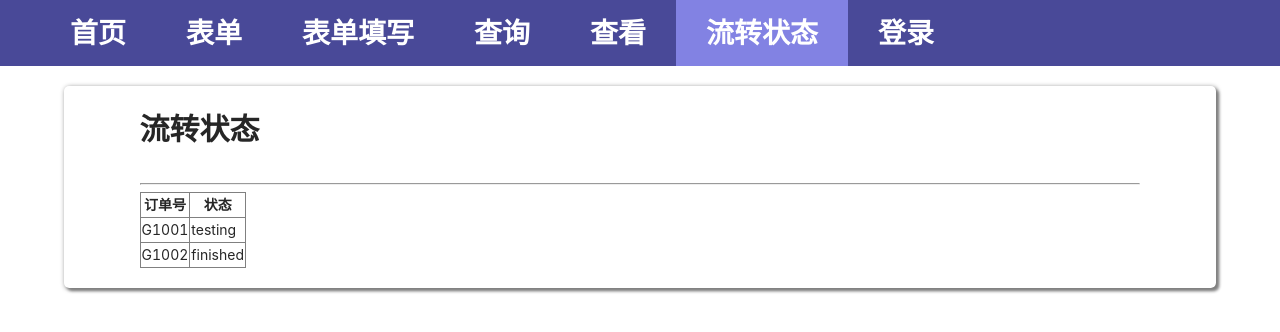
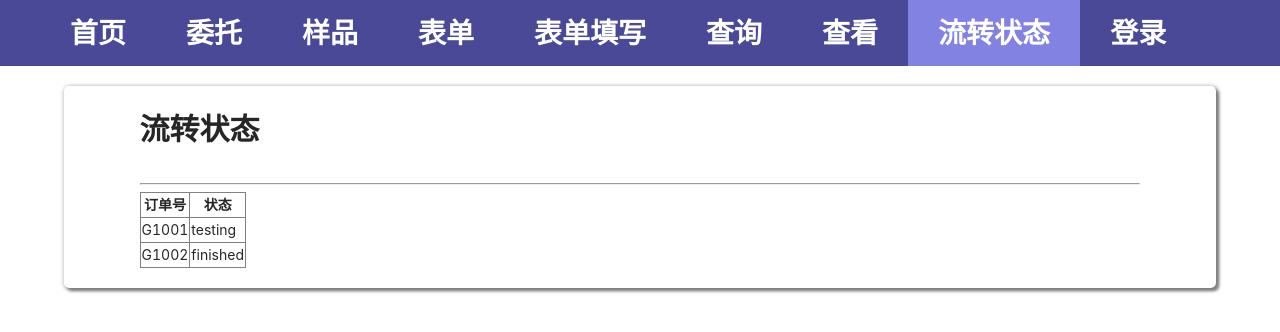
Before and after one commit to ZFirozen/SE-Project-Front, a React (Create React App) app: page /status in a window 1280 px wide. Shown: the top 332 px of the page. Built offline with nearby package versions, Linux system fonts and the light colour scheme.

Commit message:
Add Entrustment and Sample(s) page.

```diff
--- a/src/App.js
+++ b/src/App.js
@@ -1,7 +1,8 @@
 import React from "react";
 import { Navigator } from "./components";
 import { BrowserRouter, Routes, Route, Outlet } from 'react-router-dom';
-import { Home, NotFound, Form, FormFill, Login, SearchPage, Status } from './pages';
+import { Home, NotFound, Form, FormFill, Login, SearchPage, Status,
+  Entrustment, Sample } from './pages';
 
 function App() {
   return (
@@ -16,6 +17,8 @@ function App() {
           <Route path="login" element={<Login />} />
           <Route index element={<Home />} />
           {/* <Route path="home" element={<Home />} /> */}
+          <Route path="entrustment" element={<Entrustment />} />
+          <Route path="samples" element={<Sample />} />
           <Route path="formfill" element={<FormFill />} />
           <Route path="forms" element={<div><Outlet /></div>}>
             <Route path=":formId" element={<Form />} />
--- a/src/components/navigrator/index.js
+++ b/src/components/navigrator/index.js
@@ -30,6 +30,32 @@ export default function Navigator() {
                     key="/"
                 >
                     首页
+                </NavLink>
+            </li>
+            <li>
+                <NavLink
+                    className="main-navigator-link"
+                    style={({ isActive }) => {
+                        return {
+                            background: isActive ? '#8282e3' : '#494998'
+                        }
+                    }}
+                    to="/entrustment"
+                >
+                    委托
+                </NavLink>
+            </li>
+            <li>
+                <NavLink
+                    className="main-navigator-link"
+                    style={({ isActive }) => {
+                        return {
+                            background: isActive ? '#8282e3' : '#494998'
+                        }
+                    }}
+                    to="/samples"
+                >
+                    样品
                 </NavLink>
             </li>
             <li className="has-sub-nav main-navigator-link">
--- /dev/null
+++ b/src/pages/Entrustment.js
@@ -0,0 +1,13 @@
+import React from 'react';
+import { SearchBar } from "../components"
+
+export default function Entrustment() {
+    return (
+        <div className="Entrustment">
+            <header className="Entrustment-header">
+                <SearchBar />
+                /* Add Table Here */
+            </header>
+        </div>
+    )
+}
--- /dev/null
+++ b/src/pages/Sample.js
@@ -0,0 +1,13 @@
+import React from 'react';
+import { SearchBar } from "../components"
+
+export default function Sample() {
+    return (
+        <div className="Sample">
+            <header className="Sample-header">
+                <SearchBar />
+                /* Add Table Here */
+            </header>
+        </div>
+    )
+}
--- a/src/pages/index.js
+++ b/src/pages/index.js
@@ -6,4 +6,8 @@ import Login from "./Login";
 import SearchPage from "./Search";
 import Status from "./Status";
 
-export { Home, NotFound, Form, FormFill, SearchPage, Status, Login }
+import Entrustment from "./Entrustment";
+import Sample from "./Sample"
+
+export { Home, NotFound, Form, FormFill, SearchPage, Status, Login,
+    Entrustment, Sample }
```
